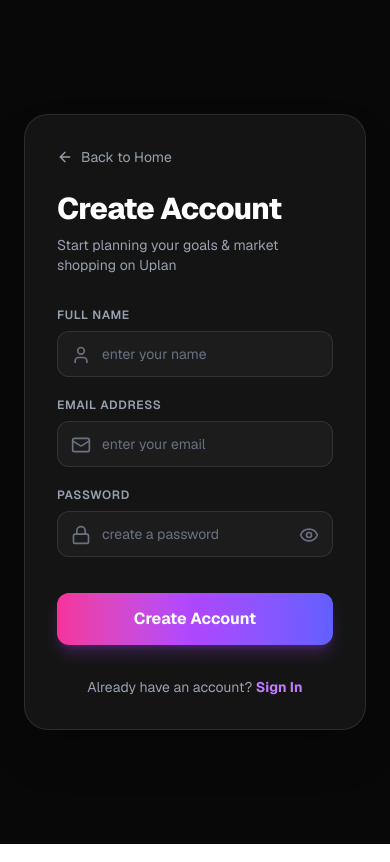
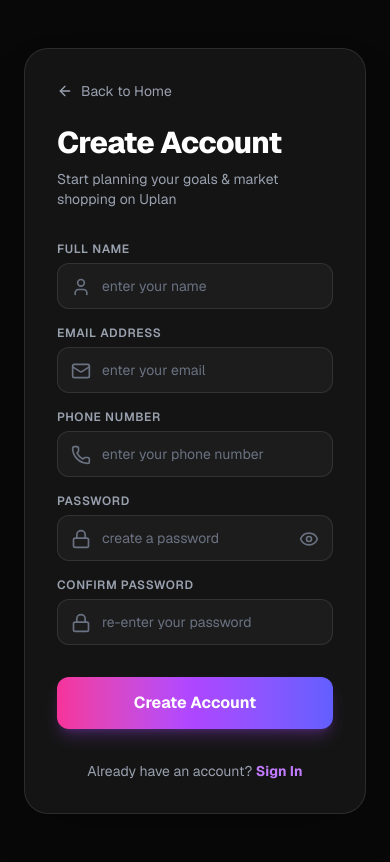
Before and after one commit to Uniqueyahya/Uplan-website, a Next.js app: page /register in a window 390 px wide. Built offline with nearby package versions, Linux system fonts and the light colour scheme; no server answers.

Commit message:
feat: Add Phone Number and Confirm Password fields with validation to registration page

```diff
--- a/src/app/register/page.tsx
+++ b/src/app/register/page.tsx
@@ -4,13 +4,15 @@ import { useState } from 'react';
 import Link from 'next/link';
 import { useRouter } from 'next/navigation';
 import { supabase } from '@/lib/supabase';
-import { ArrowLeft, Lock, Mail, User, AlertCircle, CheckCircle, Eye, EyeOff } from 'lucide-react';
+import { ArrowLeft, Lock, Mail, User, Phone, AlertCircle, CheckCircle, Eye, EyeOff } from 'lucide-react';
 
 export default function RegisterPage() {
   const router = useRouter();
   const [name, setName] = useState('');
   const [email, setEmail] = useState('');
+  const [phone, setPhone] = useState('');
   const [password, setPassword] = useState('');
+  const [confirmPassword, setConfirmPassword] = useState('');
   const [showPassword, setShowPassword] = useState(false);
   const [errorMsg, setErrorMsg] = useState('');
   const [success, setSuccess] = useState(false);
@@ -21,9 +23,22 @@ export default function RegisterPage() {
     setLoading(true);
     setErrorMsg('');
 
+    if (password.length < 6) {
+      setErrorMsg('Password must be at least 6 characters long.');
+      setLoading(false);
+      return;
+    }
+
+    if (password !== confirmPassword) {
+      setErrorMsg('Passwords do not match. Please re-enter.');
+      setLoading(false);
+      return;
+    }
+
     try {
       const cleanEmail = email.trim().toLowerCase();
       const cleanName = name.trim();
+      const cleanPhone = phone.trim();
 
       const { data, error } = await supabase.auth.signUp({
         email: cleanEmail,
@@ -31,6 +46,7 @@ export default function RegisterPage() {
         options: {
           data: {
             full_name: cleanName,
+            phone: cleanPhone,
           },
         },
       });
@@ -49,8 +65,24 @@ export default function RegisterPage() {
           id: data.user.id,
           email: cleanEmail,
           full_name: cleanName,
+          phone: cleanPhone,
           role: isAdmin ? 'super_admin' : 'user',
         });
+
+        // Send welcome email via Nodemailer API
+        try {
+          await fetch('/api/email/send', {
+            method: 'POST',
+            headers: { 'Content-Type': 'application/json' },
+            body: JSON.stringify({
+              type: 'welcome',
+              to: cleanEmail,
+              name: cleanName,
+            }),
+          });
+        } catch (e) {
+          // Ignore welcome email error if transporter unconfigured
+        }
 
         setSuccess(true);
       }
@@ -70,7 +102,7 @@ export default function RegisterPage() {
           </div>
           <h2 className="text-2xl font-extrabold mb-3">Account Created Successfully!</h2>
           <p className="text-gray-400 text-sm mb-6 leading-relaxed">
-            Your account for <span className="text-white font-bold">{email}</span> has been registered. You can now log in to Uplan.
+            Your account for <span className="text-white font-bold">{email}</span> has been registered. Welcome email has been sent!
           </p>
           <Link
             href="/login"
@@ -102,9 +134,9 @@ export default function RegisterPage() {
           </div>
         )}
 
-        <form onSubmit={handleRegister} className="space-y-5">
+        <form onSubmit={handleRegister} className="space-y-4">
           <div>
-            <label className="block text-xs font-semibold text-gray-400 mb-2 uppercase tracking-wider">Full Name</label>
+            <label className="block text-xs font-semibold text-gray-400 mb-1.5 uppercase tracking-wider">Full Name</label>
             <div className="relative">
               <User className="w-5 h-5 text-gray-500 absolute left-3.5 top-3.5" />
               <input
@@ -119,7 +151,7 @@ export default function RegisterPage() {
           </div>
 
           <div>
-            <label className="block text-xs font-semibold text-gray-400 mb-2 uppercase tracking-wider">Email Address</label>
+            <label className="block text-xs font-semibold text-gray-400 mb-1.5 uppercase tracking-wider">Email Address</label>
             <div className="relative">
               <Mail className="w-5 h-5 text-gray-500 absolute left-3.5 top-3.5" />
               <input
@@ -134,7 +166,22 @@ export default function RegisterPage() {
           </div>
 
           <div>
-            <label className="block text-xs font-semibold text-gray-400 mb-2 uppercase tracking-wider">Password</label>
+            <label className="block text-xs font-semibold text-gray-400 mb-1.5 uppercase tracking-wider">Phone Number</label>
+            <div className="relative">
+              <Phone className="w-5 h-5 text-gray-500 absolute left-3.5 top-3.5" />
+              <input
+                type="tel"
+                required
+                value={phone}
+                onChange={(e) => setPhone(e.target.value)}
+                placeholder="enter your phone number"
+                className="w-full bg-[#1c1c1c] border border-white/10 rounded-xl pl-11 pr-4 py-3 text-sm text-white placeholder-gray-500 focus:outline-none focus:border-purple-500 transition-colors"
+              />
+            </div>
+          </div>
+
+          <div>
+            <label className="block text-xs font-semibold text-gray-400 mb-1.5 uppercase tracking-wider">Password</label>
             <div className="relative">
               <Lock className="w-5 h-5 text-gray-500 absolute left-3.5 top-3.5" />
               <input
@@ -152,6 +199,21 @@ export default function RegisterPage() {
               >
                 {showPassword ? <EyeOff className="w-5 h-5" /> : <Eye className="w-5 h-5" />}
               </button>
+            </div>
+          </div>
+
+          <div>
+            <label className="block text-xs font-semibold text-gray-400 mb-1.5 uppercase tracking-wider">Confirm Password</label>
+            <div className="relative">
+              <Lock className="w-5 h-5 text-gray-500 absolute left-3.5 top-3.5" />
+              <input
+                type={showPassword ? 'text' : 'password'}
+                required
+                value={confirmPassword}
+                onChange={(e) => setConfirmPassword(e.target.value)}
+                placeholder="re-enter your password"
+                className="w-full bg-[#1c1c1c] border border-white/10 rounded-xl pl-11 pr-11 py-3 text-sm text-white placeholder-gray-500 focus:outline-none focus:border-purple-500 transition-colors"
+              />
             </div>
           </div>
 
```
